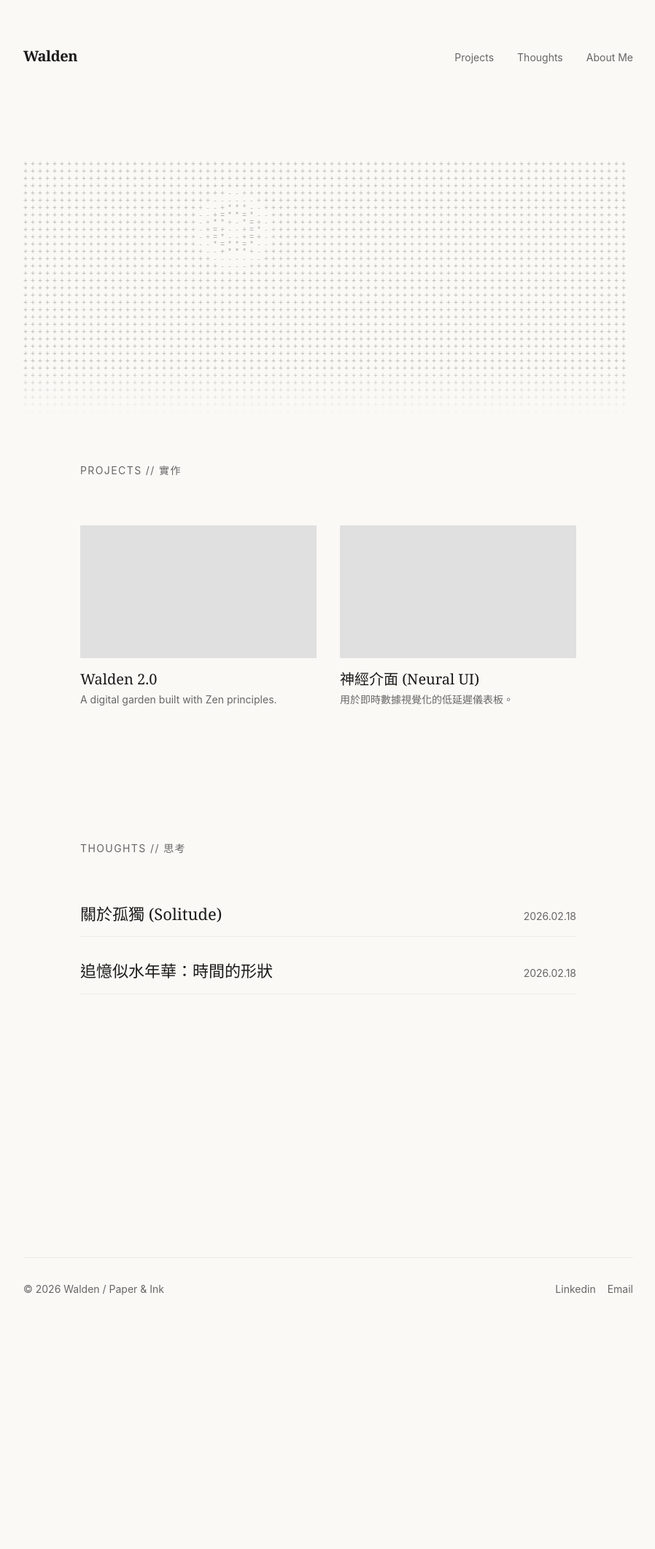
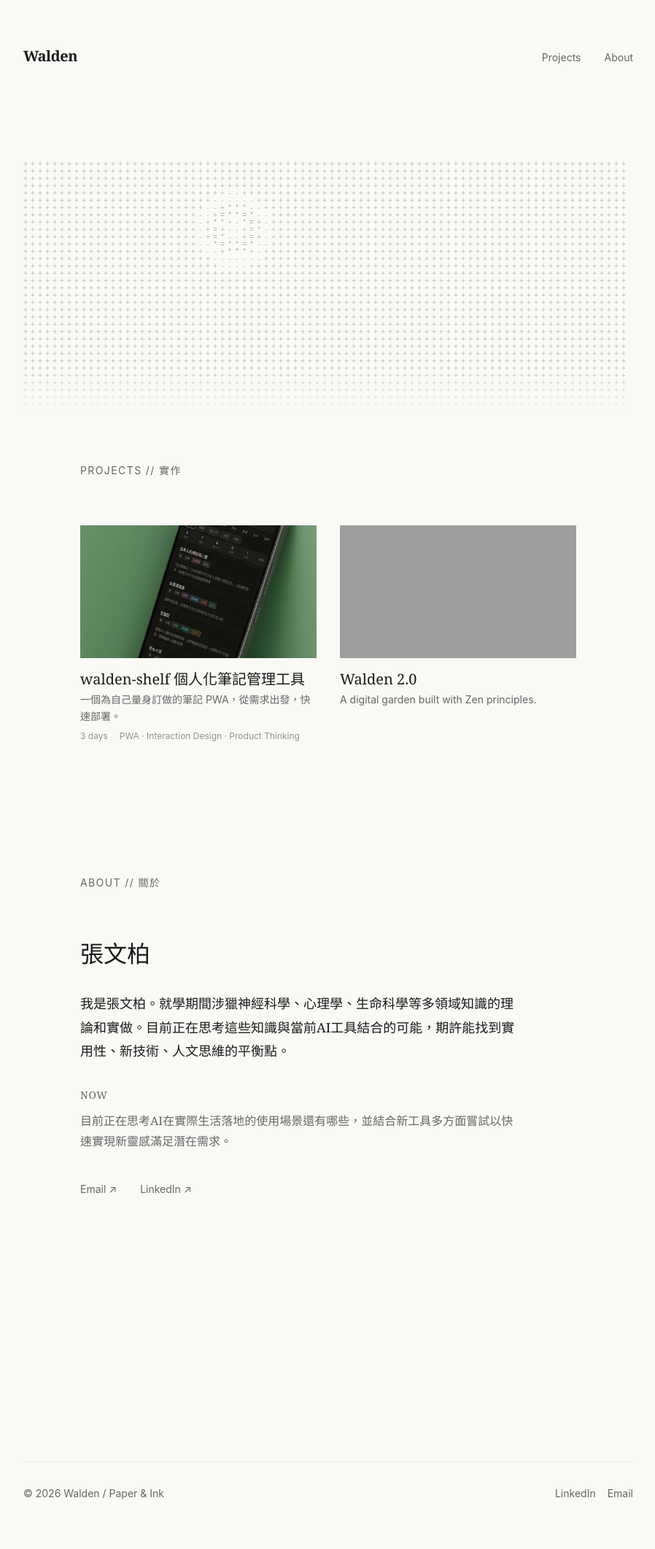
Before and after one commit to walden-wpc/walden-wpc.github.io, a Jekyll site: the page built from index.html, in a window 1280 px wide. Shown: the whole page at 73% size, without its empty margins (190-1088 px from the left). Built offline with Jekyll 4.4.1, drawn with Linux system fonts in a browser that asks for light colours; before the commit the page ends 1843 px from its top, so only the background shows below that; grey boxes are pictures that could not be loaded.

Commit message:
update: first content upload and improve cards and UI

```diff
--- a/_config.yml
+++ b/_config.yml
@@ -1,4 +1,5 @@
 title: Walden
+author: 張文柏
 # subtitle: ""  # 首頁副標題，填入內容即可開啟
 bio: >-
   我是張文柏。就學期間涉獵神經科學、心理學、生命科學等多領域知識的理論和實做。目前正在思考這些知識與當前AI工具結合的可能，期許能找到實用性、新技術、人文思維的平衡點。
--- a/_layouts/default.html
+++ b/_layouts/default.html
@@ -27,53 +27,6 @@
 
 <body>
 
-    <!-- Side Panel (About Me) -->
-    <div class="panel-overlay" id="panel-overlay"></div>
-
-    <aside class="about-panel" id="about-panel">
-        <button class="about-close" id="panel-close" aria-label="關閉">✕</button>
-
-        <!-- Identity -->
-        <div>
-            <p class="about-tagline">About Me</p>
-            <h2 class="about-name">{{ site.author | default: site.title }}</h2>
-        </div>
-
-        <!-- Bio -->
-        <div class="about-bio">
-            <p>{{ site.bio | default: "請在 _config.yml 的 bio 欄位填入您的介紹。" }}</p>
-        </div>
-
-        <!-- Now -->
-        {% if site.now %}
-        <div class="about-now">
-            <p class="about-tagline" style="margin-bottom: 0.5rem;">Now</p>
-            <div class="about-bio" style="font-size: 15px;">
-                {{ site.now }}
-            </div>
-        </div>
-        {% endif %}
-
-        <!-- Links -->
-        <div class="about-links">
-            {% if site.social.email %}
-            <a href="{{ site.social.email }}" class="about-link">
-                <span>Email</span><span>↗</span>
-            </a>
-            {% endif %}
-            {% if site.social.linkedin %}
-            <a href="{{ site.social.linkedin }}" target="_blank" class="about-link">
-                <span>LinkedIn</span><span>↗</span>
-            </a>
-            {% endif %}
-            {% if site.social.mastodon %}
-            <a href="{{ site.social.mastodon }}" target="_blank" class="about-link">
-                <span>Mastodon</span><span>↗</span>
-            </a>
-            {% endif %}
-        </div>
-    </aside>
-
     <!-- Header -->
     <header class="site-header">
         <div class="site-identity">
@@ -86,11 +39,10 @@
             <ul>
                 {% if page.url == "/" %}
                 <li><a href="#projects">Projects</a></li>
-                <li><a href="#thoughts">Thoughts</a></li>
+                <li><a href="#about">About</a></li>
                 {% else %}
                 <li><a href="/">← Home</a></li>
                 {% endif %}
-                <li><button class="about-trigger" id="about-trigger">About Me</button></li>
             </ul>
         </nav>
     </header>
@@ -112,27 +64,17 @@
             <span>Paper &amp; Ink</span>
         </div>
         <div class="footer-social">
-            {% for link in site.social %}
-            <a href="{{ link[1] }}" target="_blank" class="social-link">{{ link[0] | capitalize }}</a>
-            {% endfor %}
+            {% if site.social.linkedin %}
+            <a href="{{ site.social.linkedin }}" target="_blank" class="social-link">LinkedIn</a>
+            {% endif %}
+            {% if site.social.mastodon %}
+            <a href="{{ site.social.mastodon }}" target="_blank" class="social-link">Mastodon</a>
+            {% endif %}
+            {% if site.social.email %}
+            <a href="mailto:{{ site.social.email }}" class="social-link">Email</a>
+            {% endif %}
         </div>
     </footer>
-
-    <!-- Side Panel Script -->
-    <script>
-        const trigger = document.getElementById('about-trigger');
-        const panel = document.getElementById('about-panel');
-        const overlay = document.getElementById('panel-overlay');
-        const closeBtn = document.getElementById('panel-close');
-        if (trigger) {
-            const open = () => { panel.classList.add('open'); overlay.classList.add('open'); document.body.style.overflow = 'hidden'; };
-            const close = () => { panel.classList.remove('open'); overlay.classList.remove('open'); document.body.style.overflow = ''; };
-            trigger.addEventListener('click', open);
-            closeBtn.addEventListener('click', close);
-            overlay.addEventListener('click', close);
-            document.addEventListener('keydown', e => { if (e.key === 'Escape') close(); });
-        }
-    </script>
 
 </body>
 
--- a/_posts/2026-02-16-neural-ui.md
+++ /dev/null
@@ -1,15 +0,0 @@
----
-layout: project
-title: 神經介面 (Neural UI)
-date: 2026-02-16
-category: Project
-role: Frontend / Design
-description: 用於即時數據視覺化的低延遲儀表板。
-image: "" # Add image path if available
----
-
-## 挑戰
-在處理大量即時數據時，React 或 Vue 的虛擬 DOM diffing 可能會造成不必要的效能開銷。這裡我採用了直接操作 Canvas API 的方式...
-
-## 結果
-最終達成了在低階手機上也能維持穩定 58fps 的表現。這證明了現代瀏覽器的原生能力遠超我們的想像。
--- a/_posts/2026-02-18-essay-solitude.md
+++ /dev/null
@@ -1,22 +0,0 @@
----
-layout: post
-title: 關於孤獨 (Solitude)
-date: 2026-02-18
-category: Essay
----
-
-我發現，當我獨處時，我的身心才是最健康的。與人交往，即使是與最優秀的人交往，也往往會讓人感到厭倦和分心。我喜歡獨處。我從未發現有什麼伴侶能像孤獨那樣合群。
-
-我們之所以感到孤獨，往往是因為我們到了國外，置身於那些不熟悉我們的人群之中，而不是因為我們待在自己的房間裡。一個人在思考或工作時，總是獨處的，讓他待在哪裡都行。
-
-### 數位的喧囂
-
-在網路上，我們似乎永遠不孤獨。通知、訊息、按讚，無時無刻不在提醒我們「與人連結」。但這種連結是膚淺的。我們失去了「深度的孤獨」，也就是那種能夠與自己對話、審視內心想法的能力。
-
-這也是我建立這個網站的原因。
-
-> "I went to the woods because I wished to live deliberately."
-> — Henry David Thoreau
-
-我希望這裡能成為網路森林中的一間小木屋。
-沒有演算法推薦，沒有無限捲動。只有文字，和你自己的思想。
--- a/_posts/2026-02-18-proust.md
+++ /dev/null
@@ -1,22 +0,0 @@
----
-layout: post
-title: 追憶似水年華：時間的形狀
-date: 2026-02-18
-category: Essay
----
-
-當一個人不能擁有的时候，他唯一能做的就是不要忘記。雖然這句名言常被誤傳，但普魯斯特對於記憶的挖掘，確實如同在時間的廢墟中重建一座宮殿。
-
-長久以來，我都是早早躺下。有時，蠟燭才滅，眼神兒剛合上，沒等我來得及提醒自己：「我要睡著了。」我就已經睡著了。
-
-## I. 瑪德蓮蛋糕的味覺結構
-
-那一口浸泡在茶水中的瑪德蓮蛋糕，啟動了龐大的記憶資料庫。這讓我想到，人類的記憶索引機制並非線性的，而是關聯性的（Associative）。一個微小的感官輸入，能夠觸發連鎖的記憶讀取。
-
-> 帶著點心渣的那一勺茶碰到我的上顎時，頓時使我渾身一震，我注意到我身上發生了非同小可的變化。一種舒坦的快感傳遍全身，我感到超塵脫俗...
-
-這種「非自願記憶」或許正是我們在數位化生活中逐漸喪失的能力。我們習慣了搜尋引擎的精確關鍵字，卻忘記了模糊檢索帶來的驚喜與溫存。
-
-## II. 時間的立體感
-
-普魯斯特筆下的時間不是平面的時間軸，而是立體的空間。人物在時間中生長，如同在空間中佔據位置。
--- /dev/null
+++ b/_posts/2026-05-24-shelf.md
@@ -0,0 +1,35 @@
+---
+layout: project
+title: walden-shelf 個人化筆記管理工具
+date: 2026-05-24
+description: 一個為自己量身訂做的筆記 PWA，從需求出發，快速部署。
+githubUrl: https://github.com/walden-wpc/shelf
+liveUrl: https://walden-wpc.github.io/shelf/
+spend: 3 days
+tags: [PWA, Interaction Design, Product Thinking, Vanilla JS, D3.js, Perceptual Image Compression]
+image: /assets/images/shelf_mockup.jpg
+---
+
+## 這是什麼？爲什麼要做？
+
+walden-shelf 誕生的原因很直接：我缺乏一個能快速開啟、又能存入多種不同資訊的筆記工具。現有的選擇不是功能太多太雜（如 Notion），就是太過簡單（如 Google Keep）。更關鍵的是，筆記資料若無法方便攜帶、在各平臺間自由轉移，對我來說就缺乏長期使用的誘因。
+
+我想要的是一個簡單、快速開啓的工具，能讓我記下正在讀的書、想看的電影、隨手冒出的靈感，打開就是我的東西、關掉就消失在背景、不被追蹤、也不需要訂閱。
+
+![介面展示](/assets/images/shelf_mockup.jpg)
+
+## 產品設計與開發過程
+
+產品設計上，我從 MVP 開始，真實使用幾個核心功能後再做下一輪改動。舉例來說，標籤系統隨著使用度上升，後來加入群組概念才得以以方便分類使用。卡片互動邏輯也經歷了三個版本：直接點開編輯、到點擊展開、到現在的漸進揭露模式。每一個細節，包括刪除按鈕要在選取後才出現、備註欄要可以展開等等，都來自我個人親自使用後所給的回饋。這個過程讓我對產品迭代有了更具體的概念：有些問題真的是使用過後才會逐漸浮現。
+
+而有鑑於 token 有限，如何在單次的修改中盡量精簡但又精準的表述問題，同時在單個問答中整理出多個需要解決的問題、以及需要釐清的概念等等，這些一來一回都讓我對開發面與實際需求面的溝通有了更深入的了解，兩邊所需要的 domain knowledge 可能有很大的不同。因此，在改善過程中不斷切換兩方視角，讓最後的產品追求最佳平衡點，是整個開發過程中最有收穫的部分之一。
+
+## 技術選擇
+
+技術選擇上，我刻意避免過多前端框架、也不用打包工具，希望能在任何現代裝置上都能夠迅速開啓，畢竟如果不在意迅速和快速上手，我用 Notion 資料庫就綽綽有餘了，沒必要自己手刻一個。而整個 App 是一個超簡單的 index.html，唯一用到的外部包是 D3.js（用於關係連結圖，這圖可以視覺化顯示卡片相互間的聯繫，此功能純屬個人喜好）。
+
+另外，在圖片壓縮技術上曾考慮過風格強烈的 Dither 技術，不過最終因爲檔案大小考量，最後採用常用的 webp 方式再經過細節微調，可以達到兼顧圖片辨識度、以及日常使用一年總資料大小約在 40MB 的可控程度。且整體有經過 Lighthouse 評分並採納部分建議修改，對齊實際開發該有的標準。
+
+這個產品的核心是：快速部署、極簡但好用、具備記錄不同種類事項的彈性。未來版本規劃方向包括：筆記資料雲端備份、多裝置同步，以及更多統計視覺化呈現方式（待定）。
+
+總體而言，walden-shelf 是一個先從自身需求出發、再逐步打磨的產品。它非常客製化，每一個細節都是真實使用後的結果。這個過程讓我意識到：開發高度個人化工具的時代已經到來。
--- a/index.html
+++ b/index.html
@@ -7,34 +7,56 @@ layout: default
     <span class="section-label">Projects // 實作</span>
 
     <div class="project-grid">
-        {% assign projects = site.posts | where: "category", "Project" %}
+        {% assign projects = site.posts | where: "layout", "project" %}
         {% for project in projects %}
         <a href="{{ project.url | relative_url }}" class="project-item">
-            <div class="project-thumb" style="background-color: #e0e0e0;">
+            <div class="project-thumb">
                 {% if project.image %}
-                <!-- <img src="{{ project.image }}" alt=""> -->
+                <img src="{{ project.image }}" alt="{{ project.title }}" style="width:100%; height:100%; object-fit:cover; display:block;">
                 {% endif %}
             </div>
             <h3 class="project-title">{{ project.title }}</h3>
             <p class="project-desc">{{ project.description }}</p>
+            <div class="project-card-meta">
+                {% if project.spend %}<span class="project-spend">{{ project.spend }}</span>{% endif %}
+                {% if project.tags %}
+                <span class="project-tags">
+                    {% for tag in project.tags limit:3 %}{{ tag }}{% unless forloop.last %} · {% endunless %}{% endfor %}
+                </span>
+                {% endif %}
+            </div>
         </a>
         {% endfor %}
     </div>
 </section>
 
-<!-- 2. Thoughts (formerly Essays) -->
-<section id="thoughts">
-    <span class="section-label">Thoughts // 思考</span>
+<!-- 2. About (inline) -->
+<section id="about">
+    <span class="section-label">About // 關於</span>
 
-    <div class="thought-list">
-        {% assign thoughts = site.posts | where: "category", "Thought" %}
-        {% assign essays = site.posts | where: "category", "Essay" %}
-        {% assign all_thoughts = thoughts | concat: essays | sort: "date" | reverse %}
-        {% for thought in all_thoughts %}
-        <a href="{{ thought.url | relative_url }}" class="thought-item">
-            <h3 class="thought-title">{{ thought.title }}</h3>
-            <span class="thought-date">{{ thought.date | date: "%Y.%m.%d" }}</span>
-        </a>
-        {% endfor %}
+    <div class="about-inline">
+        <h2 class="about-inline-name">{{ site.author | default: site.title }}</h2>
+
+        {% if site.bio %}
+        <div class="about-inline-bio">
+            <p>{{ site.bio }}</p>
+        </div>
+        {% endif %}
+
+        {% if site.now %}
+        <div class="about-inline-now">
+            <p class="about-inline-label">Now</p>
+            <p>{{ site.now }}</p>
+        </div>
+        {% endif %}
+
+        <div class="about-inline-links">
+            {% if site.social.email %}
+            <a href="mailto:{{ site.social.email }}" class="about-link-item">Email ↗</a>
+            {% endif %}
+            {% if site.social.linkedin %}
+            <a href="{{ site.social.linkedin }}" target="_blank" class="about-link-item">LinkedIn ↗</a>
+            {% endif %}
+        </div>
     </div>
 </section>
--- a/style.css
+++ b/style.css
@@ -196,6 +196,7 @@ section {
     background-color: #e5e5e5;
     margin-bottom: var(--spacing-sm);
     transition: opacity 0.3s ease;
+    overflow: hidden;
 }
 
 .project-item:hover .project-thumb {
@@ -210,6 +211,24 @@ section {
 .project-desc {
     font-size: var(--font-size-sm);
     color: var(--color-text-secondary);
+}
+
+.project-card-meta {
+    display: flex;
+    flex-wrap: wrap;
+    gap: 6px var(--spacing-sm);
+    margin-top: 6px;
+    font-size: 12px;
+    color: var(--color-text-secondary);
+    opacity: 0.7;
+}
+
+.project-spend {
+    font-family: var(--font-sans);
+}
+
+.project-tags {
+    font-family: var(--font-sans);
 }
 
 /* ===================================
@@ -246,11 +265,62 @@ section {
     color: var(--color-text-secondary);
 }
 
-/* Fragments section removed */
+/* ===================================
+   About (Inline Homepage Section)
+   =================================== */
+.about-inline {
+    max-width: 600px;
+    display: flex;
+    flex-direction: column;
+    gap: var(--spacing-md);
+}
 
-/* ===================================
-   Footer
-   =================================== */
+.about-inline-name {
+    font-family: var(--font-serif);
+    font-size: var(--font-size-xl);
+    font-weight: 400;
+}
+
+.about-inline-bio {
+    font-family: var(--font-serif);
+    font-size: 18px;
+    line-height: 1.8;
+    color: var(--color-text-primary);
+}
+
+.about-inline-label {
+    font-size: var(--font-size-sm);
+    color: var(--color-text-secondary);
+    letter-spacing: 0.05em;
+    text-transform: uppercase;
+    margin-bottom: 0.5rem;
+}
+
+.about-inline-now {
+    font-family: var(--font-serif);
+    font-size: 16px;
+    line-height: 1.8;
+    color: var(--color-text-secondary);
+}
+
+.about-inline-links {
+    display: flex;
+    gap: var(--spacing-md);
+    padding-top: var(--spacing-xs);
+}
+
+.about-link-item {
+    font-size: var(--font-size-sm);
+    color: var(--color-text-secondary);
+    border-bottom: 1px solid transparent;
+    transition: color 0.2s, border-color 0.2s;
+}
+
+.about-link-item:hover {
+    color: var(--color-text-primary);
+    border-bottom-color: var(--color-accent);
+}
+
 /* ===================================
    Footer
    =================================== */
@@ -288,6 +358,32 @@ section {
     /* Optimal reading width */
     margin: 0 auto;
     padding-bottom: var(--spacing-giant);
+}
+
+/* Project detail info block */
+.project-info-block {
+    display: flex;
+    flex-direction: column;
+    gap: 6px;
+    padding: var(--spacing-md) 0;
+    border-top: 1px solid rgba(0,0,0,0.06);
+    border-bottom: 1px solid rgba(0,0,0,0.06);
+    margin-bottom: var(--spacing-md);
+}
+
+.project-info-row {
+    display: flex;
+    gap: var(--spacing-md);
+    font-size: var(--font-size-sm);
+    align-items: baseline;
+}
+
+.project-info-label {
+    color: var(--color-text-secondary);
+    min-width: 48px;
+    text-transform: uppercase;
+    letter-spacing: 0.05em;
+    font-size: 11px;
 }
 
 .article-header {
@@ -467,12 +563,12 @@ section {
         grid-template-columns: 1fr;
     }
 
-    .essay-item {
+    .thought-item {
         flex-direction: column;
         gap: var(--spacing-xs);
     }
 
-    .essay-title {
+    .thought-title {
         max-width: 100%;
         font-size: 1.4rem;
     }
```
Also changed, not shown: Gemfile (added, +8 -0 lines), _layouts/project.html (+33 -6 lines), _posts/2026-02-16-fragment-history.md (deleted, +0 -13 lines), _posts/2026-02-18-fragment-digital.md (deleted, +0 -10 lines), _posts/2026-02-18-project-walden-2.md (+0 -2 lines), assets/images/shelf_mockup.jpg (added).
